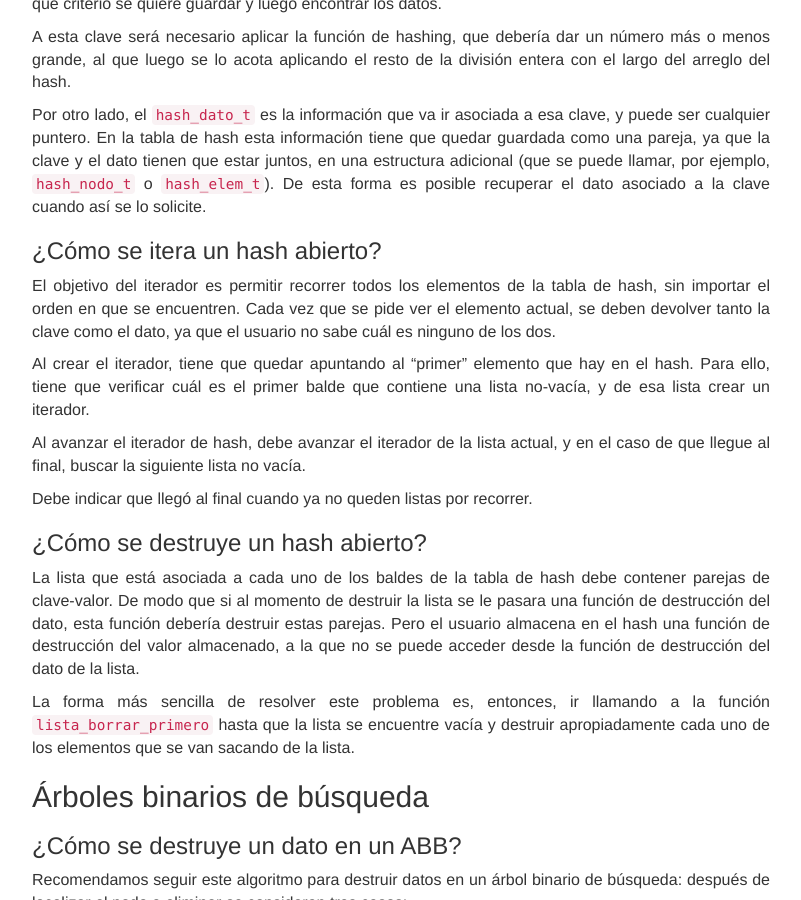
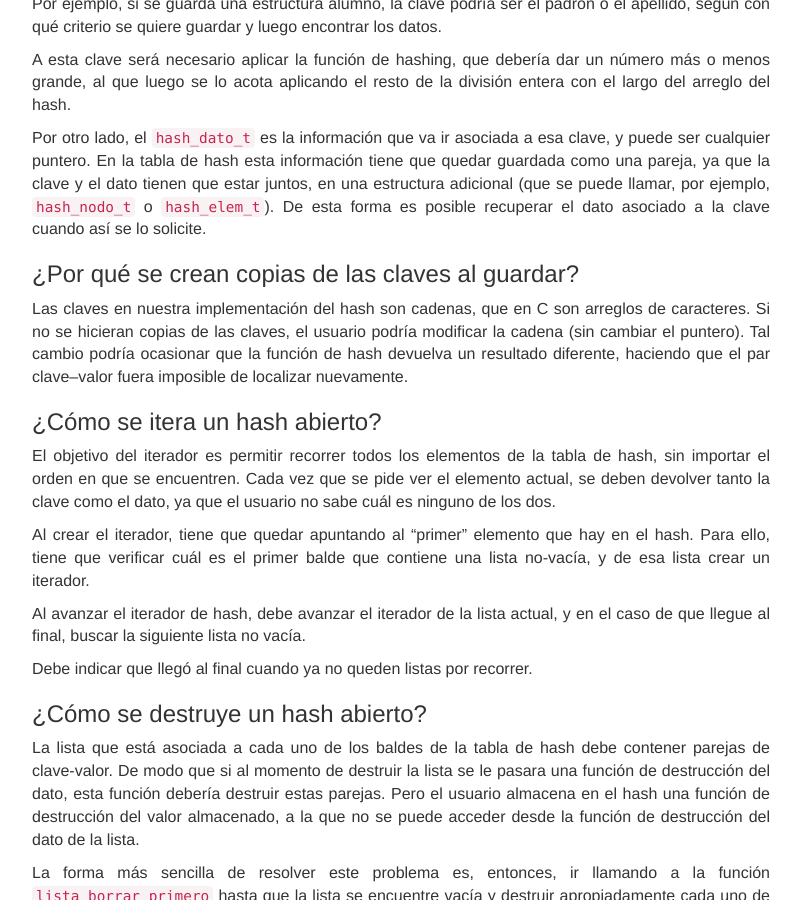
Before and after one commit to algoritmos-rw/algoritmos, a Jekyll site: the page built from static/06_faq.md, in a window 1280 px wide and 900 px high, scrolled down 13126 px. Shown: the whole window, without its empty margins (239-1040 px from the left). Built offline with Jekyll 4.4.1, drawn with Linux system fonts in a browser that asks for light colours; some of the changed text lies outside the part shown.

Commit message:
Agrego FAQ: ¿por qué se crean copias de las claves del hash? (#42)

```diff
--- a/static/06_faq.md
+++ b/static/06_faq.md
@@ -485,6 +485,14 @@ A esta clave será necesario aplicar la función de hashing, que debería dar un
 
 Por otro lado, el `hash_dato_t` es la información que va ir asociada a esa clave, y puede ser cualquier puntero.  En la tabla de hash esta información tiene que quedar guardada como una pareja, ya que la clave y el dato tienen que estar juntos, en una estructura adicional (que se puede llamar, por ejemplo, `hash_nodo_t` o `hash_elem_t`).  De esta forma es posible recuperar el dato asociado a la clave cuando así se lo solicite.
 
+### ¿Por qué se crean copias de las claves al guardar?
+
+Las claves en nuestra implementación del hash son cadenas, que en C son arreglos
+de caracteres. Si no se hicieran copias de las claves, el usuario podría
+modificar la cadena (sin cambiar el puntero). Tal cambio podría ocasionar que la
+función de hash devuelva un resultado diferente, haciendo que el par clave–valor
+fuera imposible de localizar nuevamente.
+
 ### ¿Cómo se itera un hash abierto?
 
 El objetivo del iterador es permitir recorrer todos los elementos de la tabla de hash, sin importar el orden en que se encuentren. Cada vez que se pide ver el elemento actual, se deben devolver tanto la clave como el dato, ya que el usuario no sabe cuál es ninguno de los dos.
```
